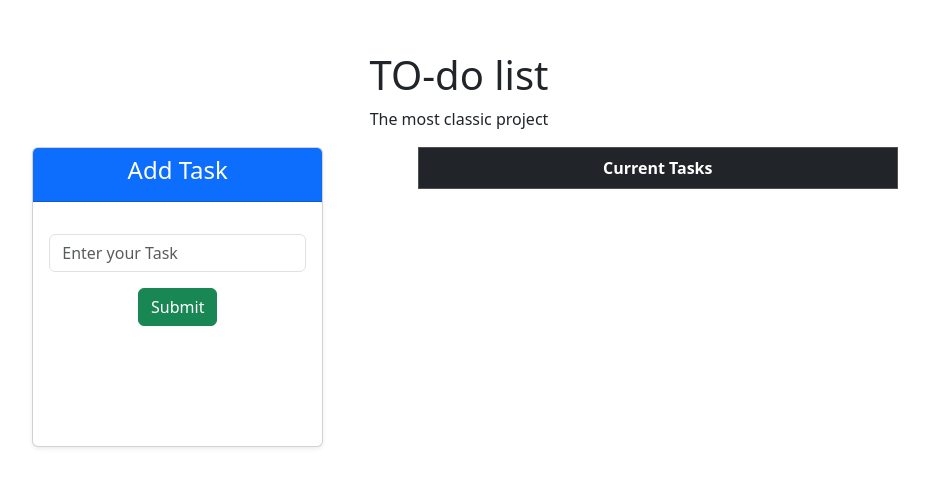
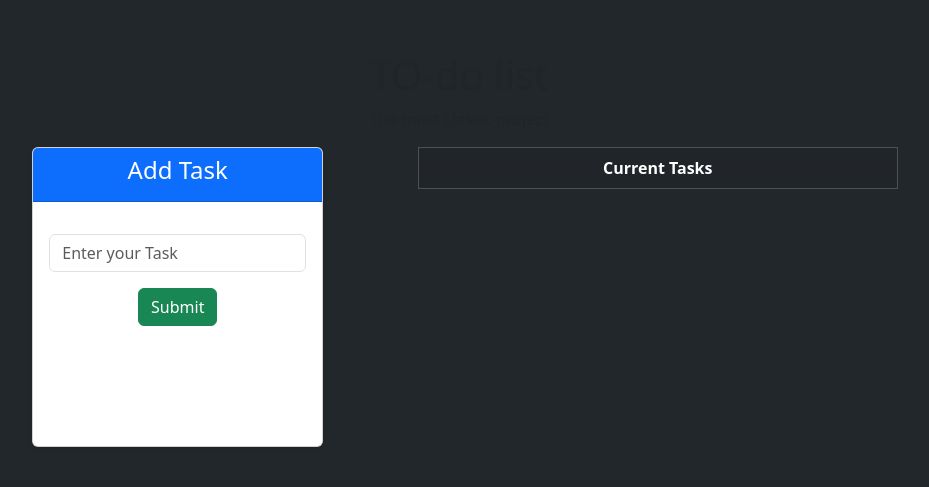
Before and after one commit to JagadeeswarJ/TaskFlow, a React (Vite) app: page / in a window 1280 px wide. Shown: the part 151-638 px from the top of the page, without its empty margins (181-1110 px from the left). Built offline with nearby package versions, Linux system fonts and the light colour scheme.

Commit message:
changed background fro main page

```diff
--- a/src/App.jsx
+++ b/src/App.jsx
@@ -6,7 +6,7 @@ import TodoApp from "./components/TodoApp";
 function App() {
   return (
     <>
-      <div className="d-flex justify-content-center flex-wrap w-100 h-100 align-items-center vh-100">
+      <div className="d-flex justify-content-center flex-wrap w-100 h-100 align-items-center vh-100 main-page">
         <div className="text-center w-75">
           <h1 className="text-center d-block">TO-do list</h1>
           <p className="text-center">The most classic project</p>
--- a/src/global.css
+++ b/src/global.css
@@ -12,3 +12,7 @@
 .current-hovering-row:hover .dynamic-button {
   display: inline-block;
 }
+
+.main-page {
+  background-color: rgb(34, 39, 43);
+}
```
